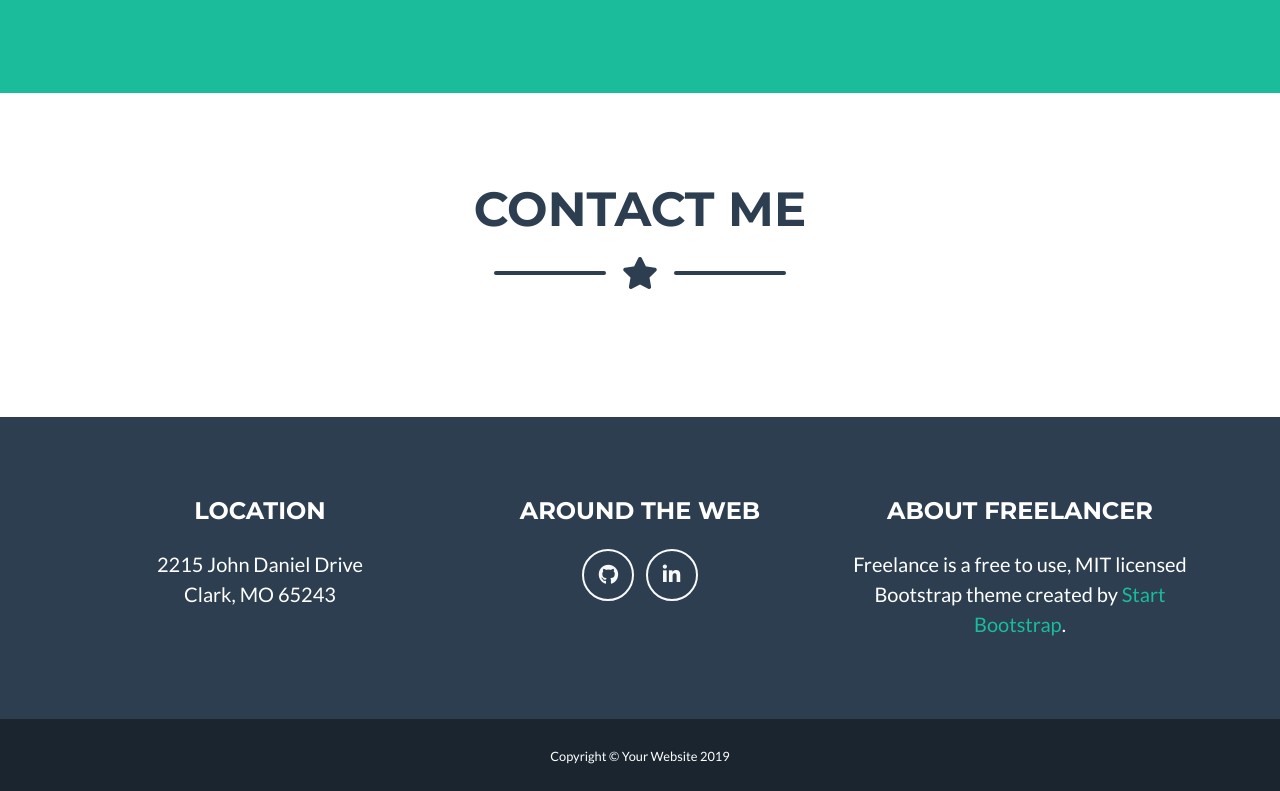
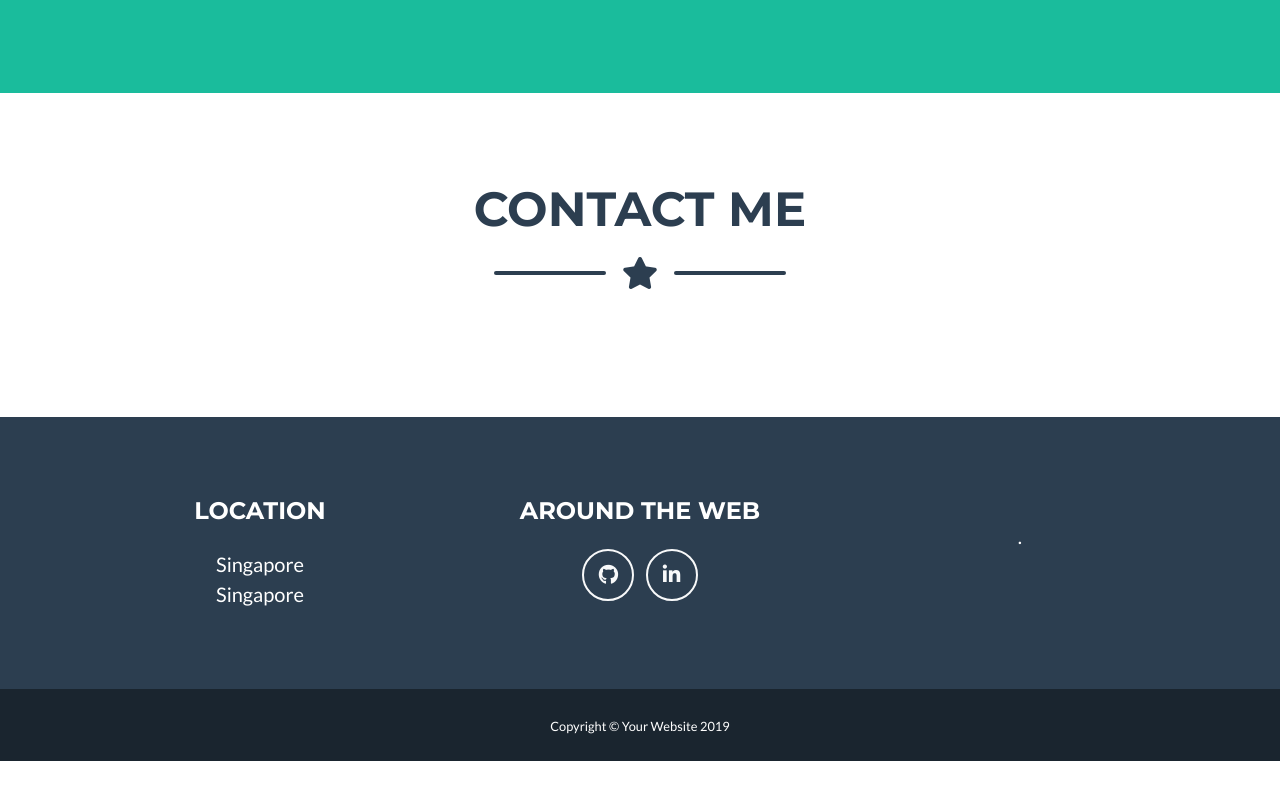
Before and after one commit to lzhenkang/Portfolio-site, a website with bundled scripts: page index.html in a window 1280 px wide. Shown: the part 2025-2816 px from the top of the page. After the commit the page ends 2786 px from the top, so only its background shows below. Built offline with nearby package versions, Linux system fonts and the light colour scheme.

Commit message:
removed location and about

```diff
--- a/index.html
+++ b/index.html
@@ -278,8 +278,8 @@
         <!-- Footer Location -->
         <div class="col-lg-4 mb-5 mb-lg-0">
           <h4 class="text-uppercase mb-4">Location</h4>
-          <p class="lead mb-0">2215 John Daniel Drive
-            <br>Clark, MO 65243</p>
+          <p class="lead mb-0">Singapore
+            <br>Singapore</p>
         </div>
 
         <!-- Footer Social Icons -->
@@ -301,9 +301,9 @@
 
         <!-- Footer About Text -->
         <div class="col-lg-4">
-          <h4 class="text-uppercase mb-4">About Freelancer</h4>
-          <p class="lead mb-0">Freelance is a free to use, MIT licensed Bootstrap theme created by
-            <a href="http://startbootstrap.com">Start Bootstrap</a>.</p>
+          <h4 class="text-uppercase mb-4"></h4>
+          <p class="lead mb-0">
+            <a href=""></a>.</p>
         </div>
 
       </div>
```
